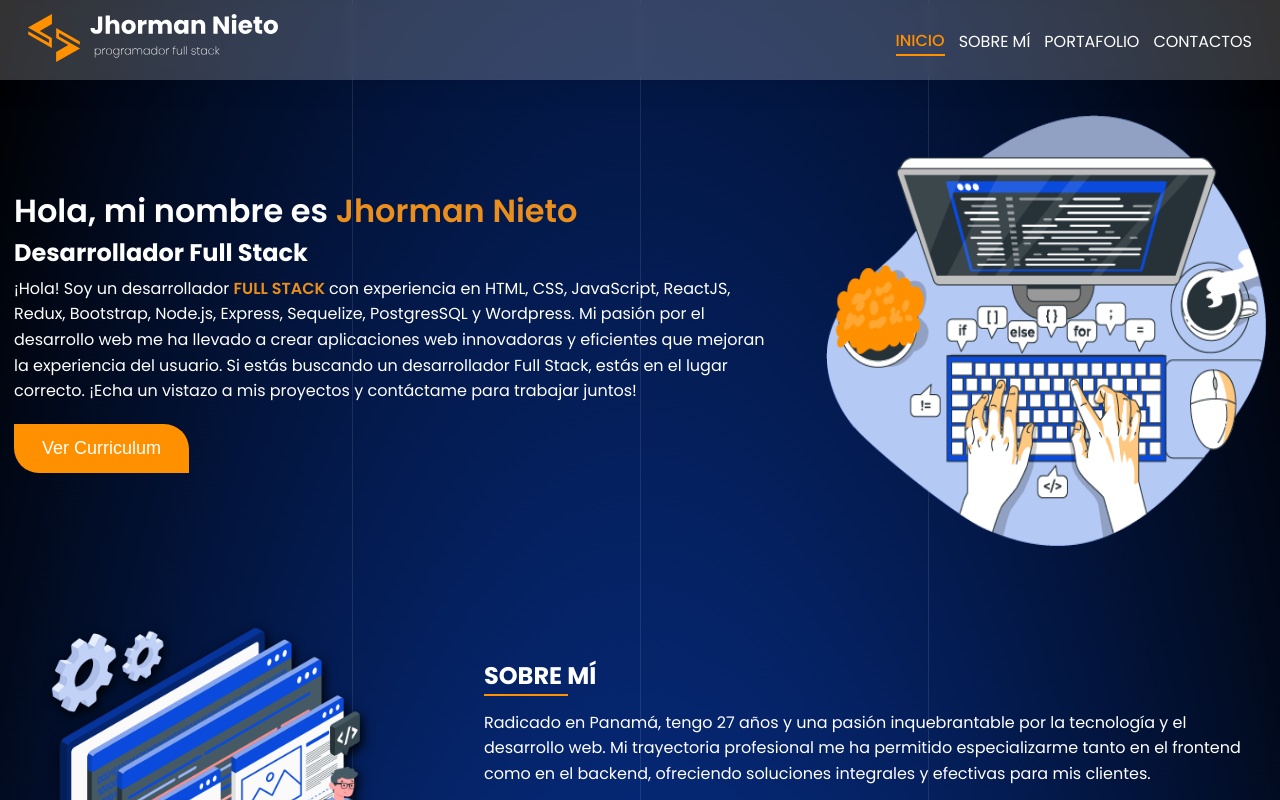
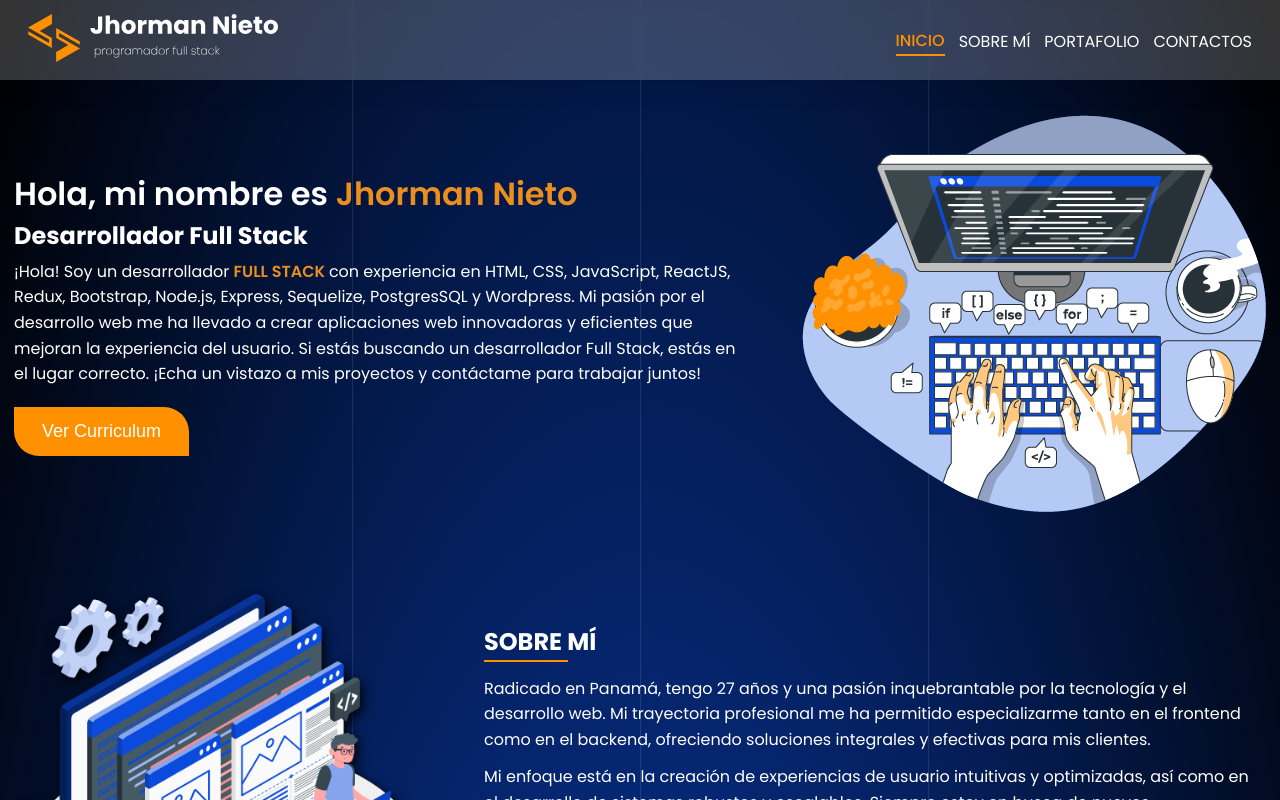
Before and after one commit to jhorman9/portafolio-2024-06, a React (Vite) app: page / in a window 1280 px wide. Shown: the top 800 px of the page. Built offline with nearby package versions, Linux system fonts and the light colour scheme.

Commit message:
Fix hero image dimensions

```diff
--- a/src/components/HomeComponents/OneSectionComponent.tsx
+++ b/src/components/HomeComponents/OneSectionComponent.tsx
@@ -23,7 +23,14 @@ export const OneSectionComponent = () => {
         </button>
         </div>
         <div>
-        <img src={homeIcon4} alt="Icono de inicio de Jhorman Nieto desarrollador de software" title='Icono de inicio de Jhorman Nieto desarrollador de software' loading='lazy' width={440} height={431}/>
+        <img
+          src={homeIcon4}
+          alt="Icono de inicio de Jhorman Nieto desarrollador de software"
+          title="Icono de inicio de Jhorman Nieto desarrollador de software"
+          loading="lazy"
+          width={464}
+          height={397}
+        />
         </div>
     </section>
   )
```
